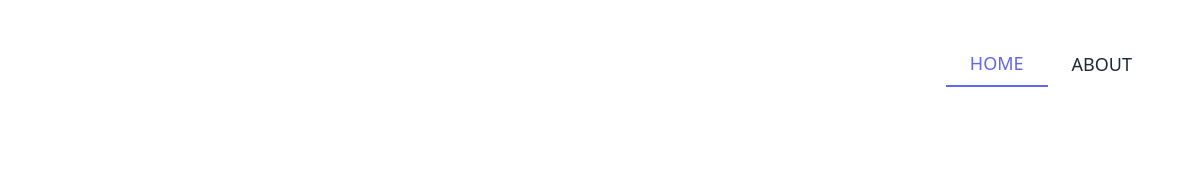
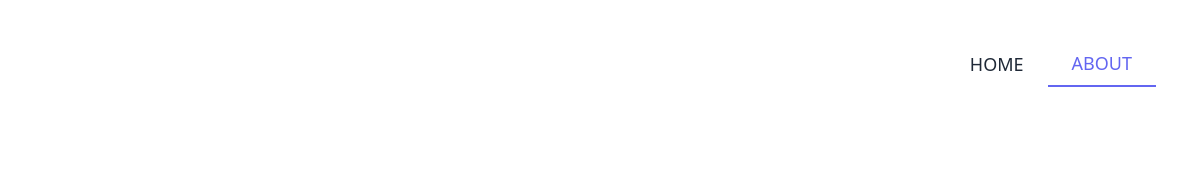
Before and after one commit to tankunsheng/bickup, a Gatsby site: page /about in a window 1280 px wide. Shown: the full height of the page, 100-1280 px from the left. Built offline with nearby package versions, Linux system fonts and the light colour scheme; Gatsby itself is replaced by a stand-in of ours.

Commit message:
Add navlink highlight

```diff
--- a/src/components/Header.tsx
+++ b/src/components/Header.tsx
@@ -1,7 +1,24 @@
 import React from "react";
 import { Link } from "gatsby";
 import { StaticImage } from "gatsby-plugin-image";
-export default () => {
+export default ({ location }: any) => {
+  interface INavLinks {
+    label: string;
+    toPath: string;
+    isRootPath?: boolean
+  }
+  const NavLinks: Array<INavLinks> = [
+    {
+      label: "Home",
+      toPath: "/",
+      isRootPath: true
+    },
+    {
+      label: "About",
+      toPath: "/about",
+    },
+  ];
+
   return (
     <div>
       <header className="h-24 sm:h-32 flex items-center z-30 w-full">
@@ -11,18 +28,22 @@ export default () => {
           </div>
           <div className="flex items-center">
             <nav className="font-sen text-gray-800 dark:text-white uppercase text-lg lg:flex items-center hidden">
-              <Link
-                className="py-2 px-6 flex text-indigo-500 border-b-2 border-indigo-500"
-                to="/"
-              >
-                Home
-              </Link>
-              <Link
-                className="py-2 px-6 flex hover:text-indigo-500"
-                to="/about"
-              >
-                About
-              </Link>
+              {NavLinks.map((eachLink) => {
+                return (
+                  <Link
+                    key={eachLink.label}
+                    className={`py-2 px-6 flex ${
+                      (location.pathname.substring(1) === eachLink.label.toLowerCase()
+                      || location.pathname==="/" && eachLink.isRootPath)
+                        ? "text-indigo-500 border-b-2 border-indigo-500"
+                        : "flex hover:text-indigo-500"
+                    }`}
+                    to={eachLink.toPath}
+                  >
+                    {eachLink.label}
+                  </Link>
+                );
+              })}
             </nav>
             <button className="lg:hidden flex flex-col ml-4">
               <span className="w-6 h-1 bg-gray-800 dark:bg-white mb-1"></span>
--- a/src/components/PageLayout.tsx
+++ b/src/components/PageLayout.tsx
@@ -1,10 +1,11 @@
 import React from "react";
 import Header from "./Header";
-export default ({ content }: any) => {
+export default ({ content, location }: any) => {
+  console.log(location);
   return (
     <>
       <main className="dark:bg-gray-800 bg-white relative overflow-hidden h-screen">
-        <Header />
+        <Header location={location} />
         {content}
       </main>
     </>
--- a/src/pages/about.tsx
+++ b/src/pages/about.tsx
@@ -1,11 +1,11 @@
 import React from "react";
 import PageLayout from "../components/PageLayout";
 
-const IndexPage = () => {
+const IndexPage = ({ location }: any) => {
   const About = () => {
     return <div>ABOUT PAGE</div>;
   };
-  return <PageLayout content={<About />} />;
+  return <PageLayout content={<About />} location={location} />;
 };
 
 export default IndexPage;
--- a/src/pages/index.tsx
+++ b/src/pages/index.tsx
@@ -3,7 +3,7 @@ import axios from "axios";
 import { StaticImage } from "gatsby-plugin-image";
 import PageLayout from "../components/PageLayout";
 
-const IndexPage = () => {
+const IndexPage = ({ location }: any) => {
   // https://yuyofv3wvd.execute-api.ap-southeast-1.amazonaws.com/dev/job
   useEffect(() => {
     axios(
@@ -20,29 +20,34 @@ const IndexPage = () => {
       <div className="bg-white dark:bg-gray-800 flex relative z-20 items-center">
         <div className="container mx-auto px-6 flex flex-col justify-between items-center relative py-8">
           <div className="flex flex-col">
+            <div className="flex justify-center mt-12">
+              <StaticImage
+                src="../images/icon.png"
+                alt="A dinosaur"
+                width={256}
+                className="mb-12"
+              />
+            </div>
             <h1 className="font-light w-full uppercase text-center text-4xl sm:text-5xl dark:text-white text-gray-800">
               Bick-up
             </h1>
             <h2 className="font-light max-w-2xl mx-auto w-full text-xl dark:text-white text-gray-500 text-center py-8">
-              Bicycle Pick up
+              Bicycle pick-up service
             </h2>
             <div className="flex items-center justify-center mt-4">
               <a
                 href="#"
                 className="uppercase py-2 px-4 bg-gray-800 border-2 border-transparent text-white text-md mr-4 hover:bg-gray-900"
               >
-                Get started
+                Book Now
               </a>
             </div>
-          </div>
-          <div className="flex justify-center mt-12">
-            <StaticImage src="../images/icon.png" alt="A dinosaur" />
           </div>
         </div>
       </div>
     );
   };
-  return <PageLayout content={<Index />} />;
+  return <PageLayout content={<Index />} location={location} />;
 };
 
 export default IndexPage;
```
Also changed, not shown: serverless/api/serverless.yml (+16 -0 lines).
